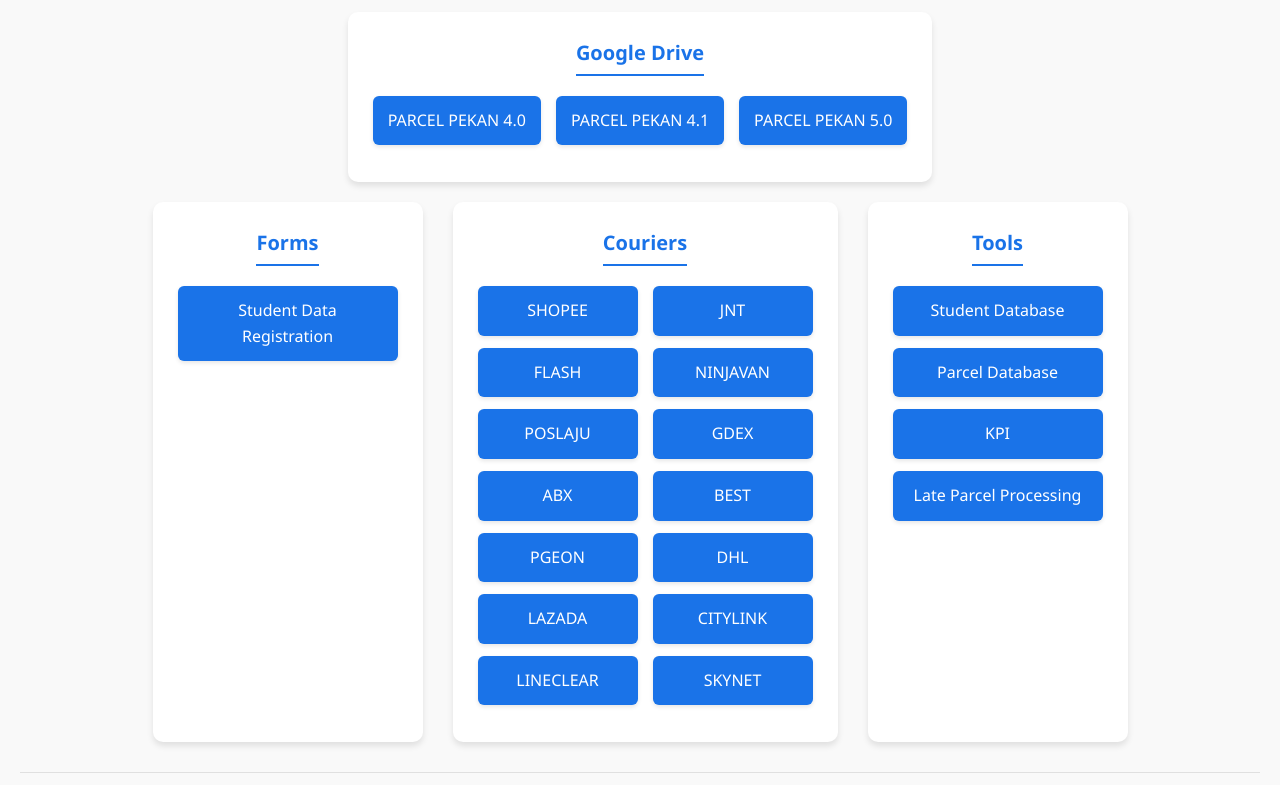
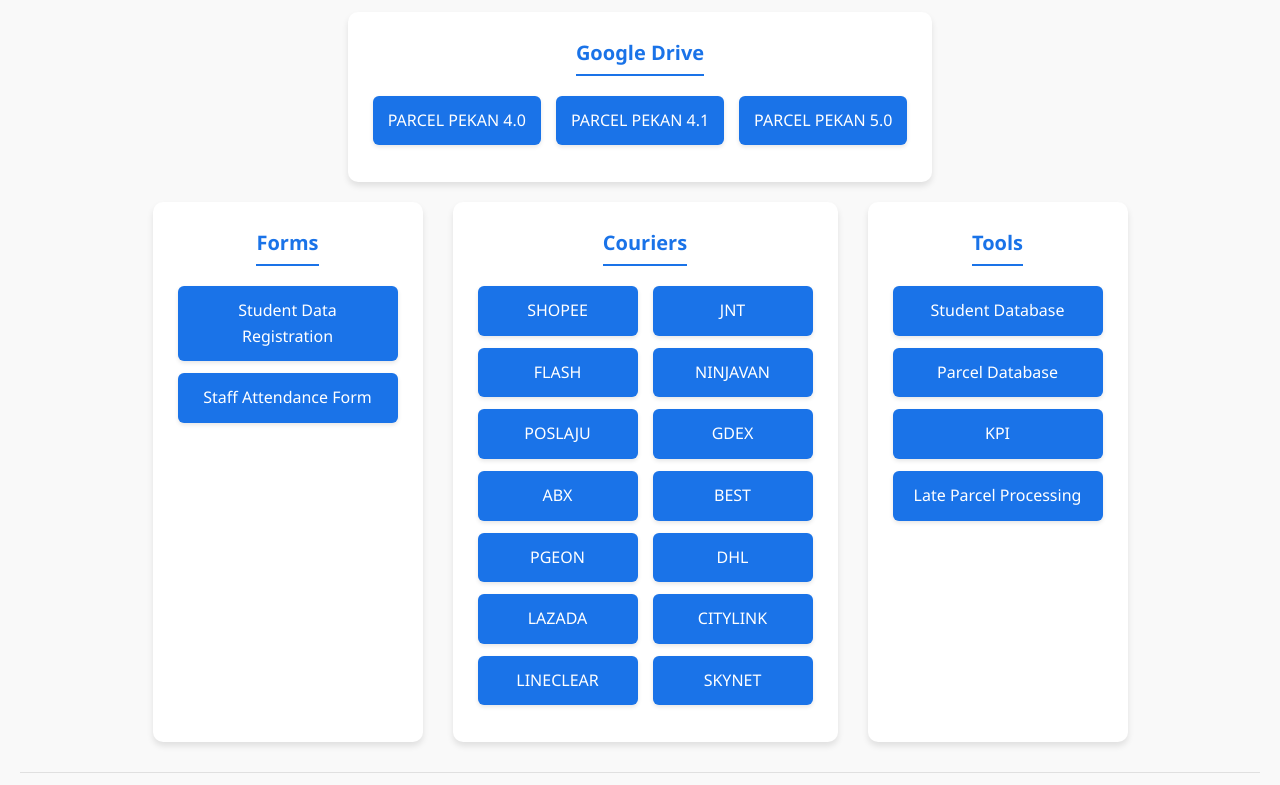
Before and after one commit to umpsapercelcentre-p/parceldashboard, a plain HTML site: page index.html in a window 1280 px wide. Shown: the part 125-910 px from the top of the page. Drawn offline with Linux system fonts and the light colour scheme.

Commit message:
Update index.html

```diff
--- a/index.html
+++ b/index.html
@@ -35,6 +35,7 @@
         <div class="column">
             <h3>Forms</h3>
             <a class="link-button" href="https://forms.gle/Zc2ZajvbXLeVLpoA6" target="_blank">Student Data Registration</a>
+            <a class="link-button" href="https://forms.gle/bAtCbf3924oc5gtj6" target="_blank">Staff Attendance Form</a>
         </div>
 
         <!-- Couriers Column -->
```
